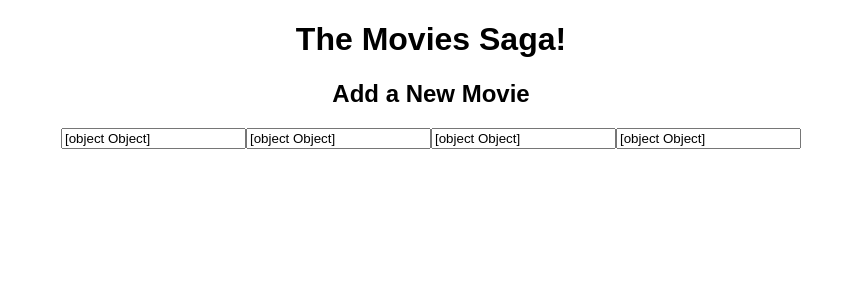
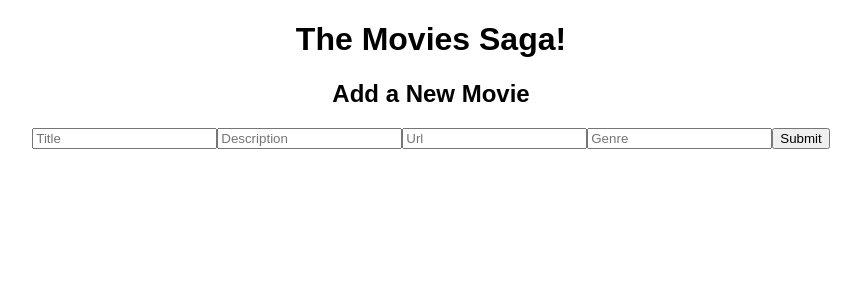
Before and after one commit to twol33/movie-library, a React (Create React App) app: page /#/addMovie in a window 1280 px wide. Shown: the top 300 px of the page, without its empty margins (209-1070 px from the left). Built offline with nearby package versions, Linux system fonts and the light colour scheme.

Commit message:
updated imput paramenters to add a new movie

```diff
--- a/src/components/MovieNewAdd/MovieNewAdd.jsx
+++ b/src/components/MovieNewAdd/MovieNewAdd.jsx
@@ -2,76 +2,58 @@ import { useDispatch } from "react-redux";
 import { useState } from 'react';
 
 function MovieNewAdd() {
-    const [ newTitle, submitTitle ] = useState({ title: '' })
-    const [ newDescription, submitDescription ] = useState({ description:'' })
-    const [ newPoster, submitPoster] = useState({ poster: '' })
-    const [ newGenre_id, submitGenre_id] = useState({ genre_id: '' })
 
-    // const [ title, submitTitle ] = useState('')
-    // const [ description, submitDescription ] = useState('')
-    // const [ poster, submitPoster] = useState('')
-    // const [ genre_id, submitGenre_id] = useState('')
+    const updateObjects ={
+        title: '',
+        description: '',
+        poster: '',
+        genre_id: '',
+    }
+
+    let [ newMovie, setNewMovie ] = useState({updateObjects})
+
     const dispatch = useDispatch
 
-
-
-    const addNewMovie = event => {
-        event.preventDefault();
-        dispatch({ type: "POST_NEW_MOVIE_TITLE", payload: newTitle })
-        dispatch({ type: "POST_NEW_MOVIE_DESCRIPTION", payload: newDescription })
-        dispatch({ type: "POST_NEW_MOVIE_POSTER", payload: newPoster })
-        dispatch({ type: "POST_NEW_MOVIE_GENRE_ID", payload: newGenre_id })
+    const handleSubmit = (newMovie) => {
+        dispatch({ type: 'POST_NEW_MOVIE', payload: newMovie })
     }
-
-      const handleSubmitTitle = event => {
-        dispatch({...newTitle, title: event.target.value})
-    }
-
-    const handleSubmitDescription = event => {
-        dispatch({...newDescription, description: event.target.value})
-    }
-
-    const handleSubmitPoster = event => {
-        dispatch({...newPoster, poster: event.target.value})
-    }
-
-    const handleSubmitGenre_id = event => {
-        dispatch({...newGenre_id, genre_id: event.target.value})
-    }
-
-
-
-    // const submitTitle = event => {
-    //     dispatch({ type: "SET_TITLE", payload: {title: title }})
-    // }
-
-    // const submitDescription = event => {
-    //     dispatch({ type: "SET_DESCRIPTION", payload: { description: description }})
-    // }
-
-    // const submitPoster = event => {
-    //     dispatch({ type: "SET_POSTER", payload: { poster: poster }})
-    // }
-
-    // const submitGenre_id = event => {
-    //     dispatch({ type: "SET_GENRE_ID", payload: { genre_id: genre_id }})
-    // }
 
     return(
         <div>
             <h2>Add a New Movie</h2>
-            <form onSubmit={addNewMovie}>
-                <input type='text' placeholder='title' value={newTitle} onChange={handleSubmitTitle} />
-                <input type='text' placeholder='description' value={newDescription} onChange={handleSubmitDescription} />
-                <input type='text' placeholder='url' value={newPoster} onChange={handleSubmitPoster} />
-                <input type='text' placeholder='genre' value={newGenre_id} onChange={handleSubmitGenre_id} />
+
+            <form onSubmit={handleSubmit}>
+
+                <input
+                    required
+                    type='text'
+                    placeholder='Title'
+                    value={newMovie.title}
+                    onChange={ (event) => setNewMovie({...newMovie, title: event.target.value })}
+                />
+
+                <input
+                    type='text'
+                    placeholder='Description'
+                    value={newMovie.description}
+                    onChange={ (event) => setNewMovie({...newMovie, description: event.target.value })}
+                />
+
+                <input
+                    type='text'
+                    placeholder='Url'
+                    value={newMovie.poster}
+                    onChange={ (event) => setNewMovie({...newMovie, poster: event.target.value })}
+                />
+
+                <input
+                    type='text'
+                    placeholder='Genre'
+                    value={newMovie.genre_id}
+                    onChange={ (event) => setNewMovie({...newMovie, genre_id: event.target.value })}
+                />
+                <button type='submit'>Submit</button>
             </form>
-            {/* <form onSubmit >
-                <input type='text' placeholder='title' value={title} onChange={ (event) => submitTitle( event.target.value )} />
-                <input type='text' placeholder='description' value={description} onChange={ (event) => submitDescription( event.target.value )} />
-                <input type='text' placeholder='url' value={poster} onChange={ (event) => submitPoster( event.target.value )} />
-                <input type='text' placeholder='genre' value={genre_id} onChange={ (event) => submitGenre_id( event.target.value )} />
-            </form> */}
         </div>
     )
 }
```
